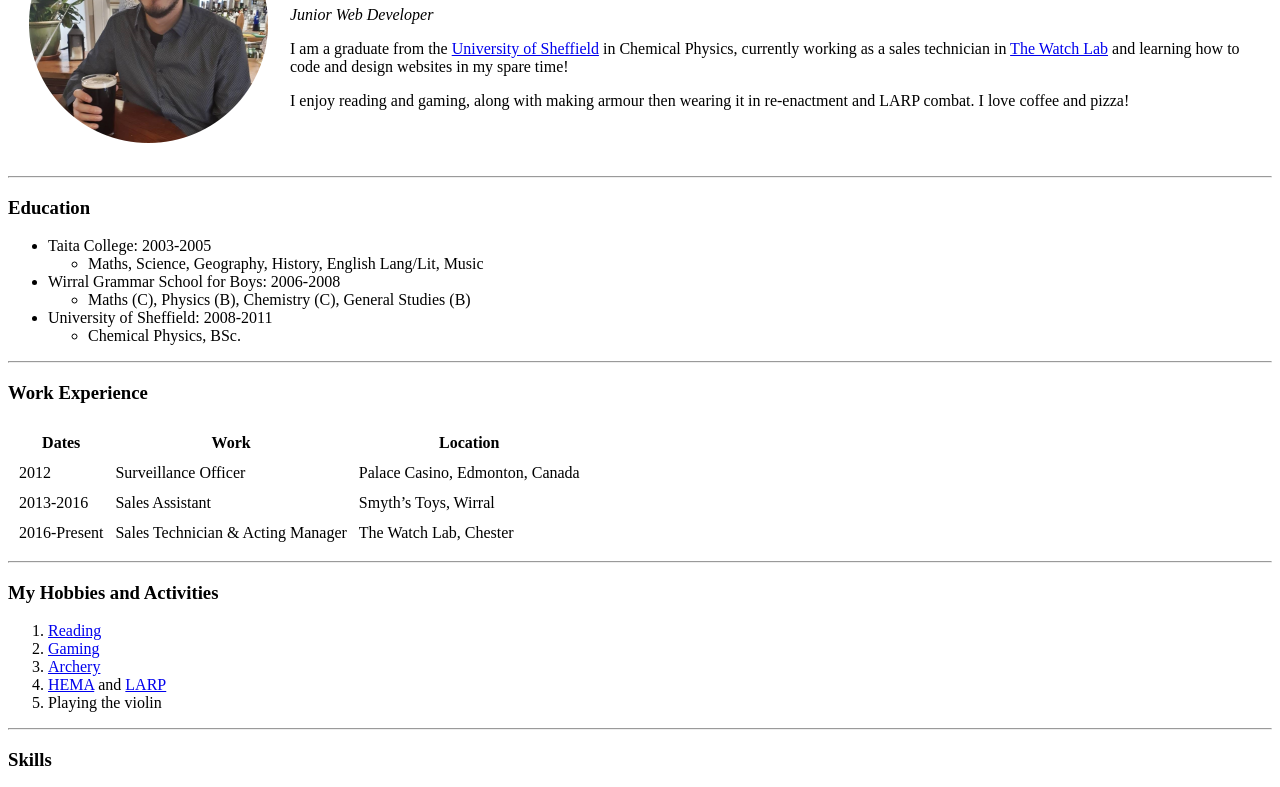
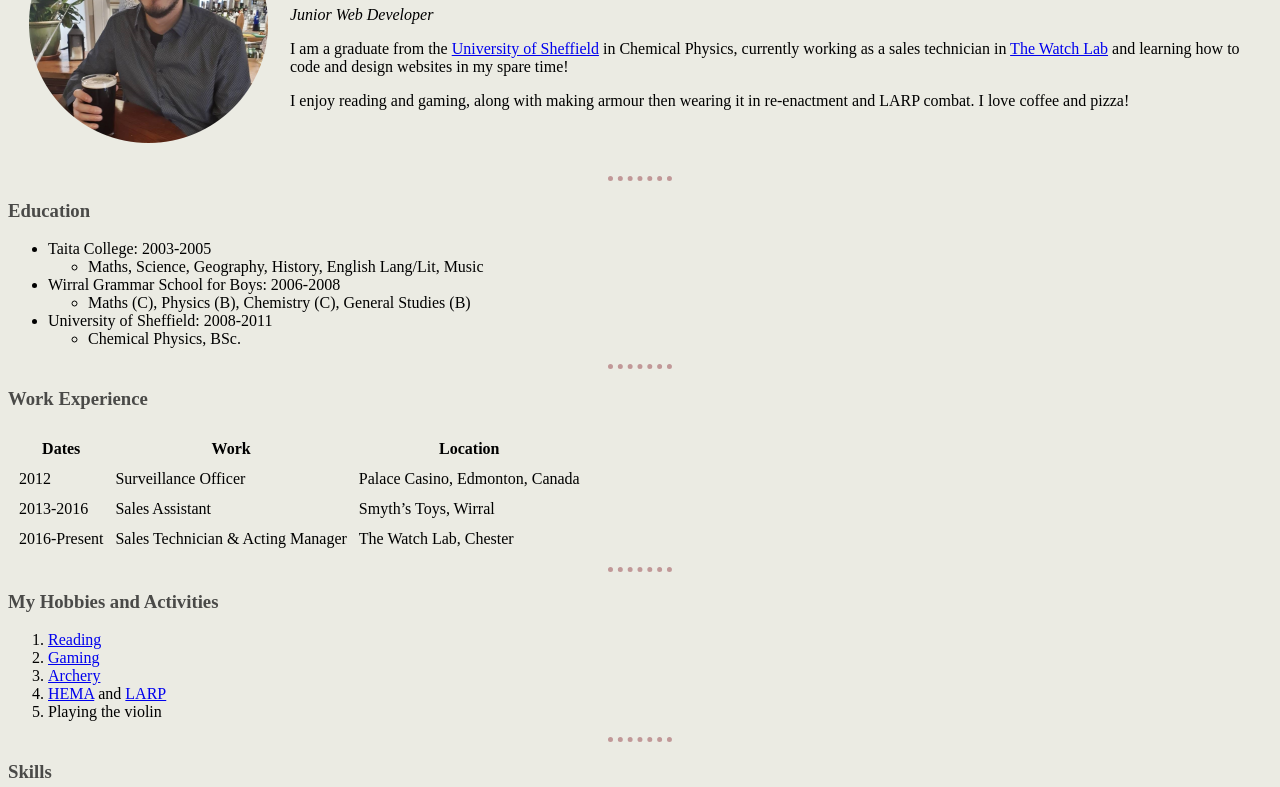
Before and after one commit to archerofthemark/cv, a plain HTML site: page index.html in a window 1280 px wide. Shown: the part 124-911 px from the top of the page. Drawn offline with Linux system fonts and the light colour scheme.

Commit message:
Added style and fixed broken link

```diff
--- /dev/null
+++ b/css/styles.css
@@ -0,0 +1,15 @@
+body {
+  background-color: #EBEBE3;
+}
+
+hr {
+  border-color: #c19898;
+  border-style: dotted none none;
+  width: 5%;
+  border-width: 5px;
+  align-content: center;
+}
+
+h1, h3 {
+  color: #4a4a48;
+}
--- a/index.html
+++ b/index.html
@@ -4,6 +4,7 @@
 <head>
   <meta charset="utf-8">
   <title>David's Personal Site</title>
+  <link rel="stylesheet" href="css/styles.css">
 </head>
 
 <body>
@@ -14,7 +15,7 @@
         <h1>David Halliday</h1>
         <p><em>Junior Web Developer</em></p>
         <p>I am a graduate from the <a href="https://www.sheffield.ac.uk">University of Sheffield</a> in Chemical Physics,
-          currently working as a sales technician in <a href="www.thewatchlab.co.uk">The Watch Lab</a> and
+          currently working as a sales technician in <a href="http://www.thewatchlab.co.uk">The Watch Lab</a> and
           learning how to code and design websites in my spare time!</p>
         <p>I enjoy reading and gaming, along with making armour then
           wearing it in re-enactment and LARP combat. I love coffee and pizza!</p>
@@ -117,4 +118,5 @@
   <hr>
   <a href="contactdetails.html">Contact Me</a>
 </body>
+
 </html>
```
